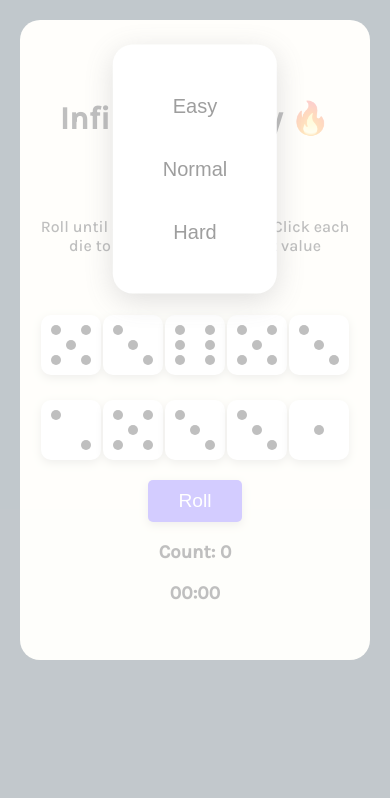
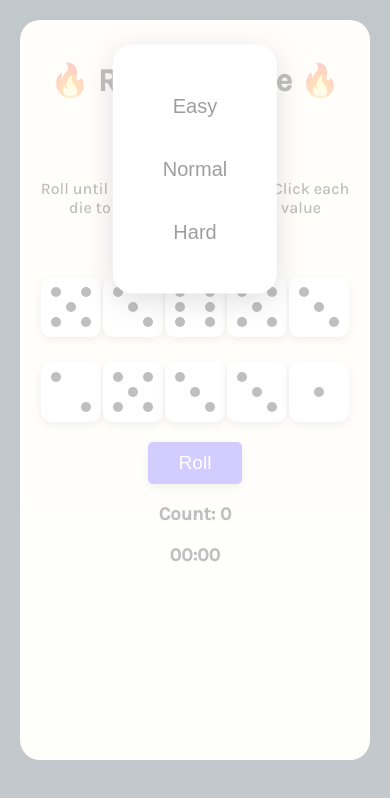
Before and after one commit to PhucMaii/draftTenzies, a React (Create React App) app: page / in a window 390 px wide. Shown: the top 798 px of the page. Built offline with nearby package versions, Linux system fonts and the light colour scheme.

Commit message:
update user experience

```diff
--- a/src/App.js
+++ b/src/App.js
@@ -192,14 +192,6 @@ export default function App() {
         isHeld={dice.isHeld}
         value={dice.value} />);
 
-    // check if there isn't record in localStorage, set record to be an infinite number
-    // useEffect(() => {
-    //     if(localStorage.getItem("minutesRecord") === null || localStorage.getItem("secondsRecord") === null ) {
-    //         localStorage.setItem("minutesRecord", Infinity);
-    //         localStorage.setItem("secondsRecord", Infinity);
-    //     }
-    // }, [])
-
     useEffect(() => {
         startInterval();
 
@@ -255,7 +247,7 @@ export default function App() {
     return (
         <main className="main-container">
             {isNewRecord && <Confetti />}
-            <h1>🔥 Record: {record} 🔥</h1>
+            <h1>🔥 Record: {record === "Infinity:Infinity" ? "None" : record} 🔥</h1>
             <h3>{mode}</h3>
             <Modal
                 style={customStyles}
@@ -263,9 +255,9 @@ export default function App() {
                 onRequestClose={closeResult}
             >
                 <div className="result-container">
-                    <h1>{isNewRecord ? "Congratulations!!! You just set the new record 🎉" : `Result! Keep going to break our record 🔥` }</h1>
+                    <h1>{isNewRecord ? "Congratulations!!! You just set the new record 🎉" : `Keep going to break our record 🔥` }</h1>
                     <h2>Count: {counter}</h2>
-                    <h2>{minutes < 10 ? "0" + minutes : minutes}:{seconds < 10 ? "0"+seconds : seconds}</h2>
+                    <h2>{minutes < 10 ? "0" + minutes : minutes}:{seconds < 10 ? "0" + seconds : seconds}</h2>
 
                 </div>
             </Modal>
--- a/src/assets/main.css
+++ b/src/assets/main.css
@@ -100,6 +100,9 @@ main {
 }
 
 @media only screen and (max-width: 550px) {
+    main{
+        height: 700px;
+    }
     .die{
         width: 60px;
         height: 60px
```
